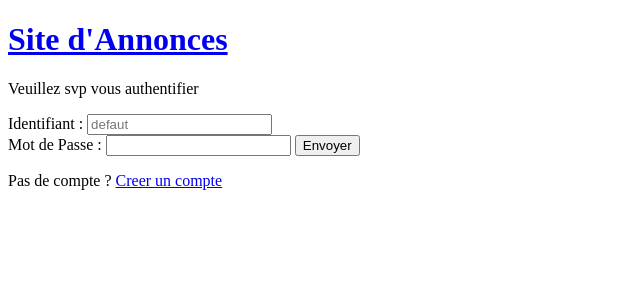
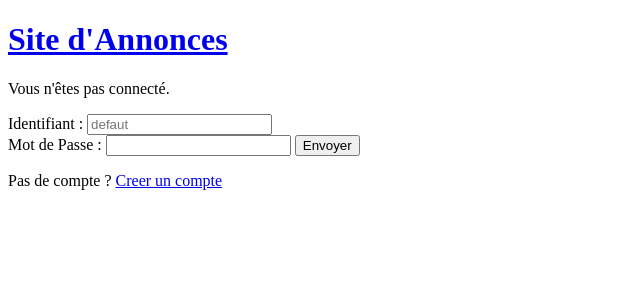
Before and after one commit to TheBody983/Annonces, a PHP site: page /Annonces/ in a window 1280 px wide. Shown: the top 300 px of the page, without its empty margins (0-640 px from the left). Run offline with PHP 8.4, Linux system fonts and the light colour scheme.

Commit message:
Modification erreurs Layout

```diff
--- a/view/layout.php
+++ b/view/layout.php
@@ -21,10 +21,10 @@
 
     switch( $error ) {
             case 'not connected':
-                echo '<p>Veuillez svp vous authentifier</p>';
+                echo "<p>Vous n'êtes pas connecté.</p>";
                 break;
             case 'bad login/pwd':
-                echo '<p>Erreur de login et/ou de mot de passe</p>';
+                echo "<p>Erreur d'authentification. Veuillez vous connecter ou vous créer un compte.</p>";
                 break;
             case 'noresult':
                 echo '<p>Aucun Résultat</p>';
```
